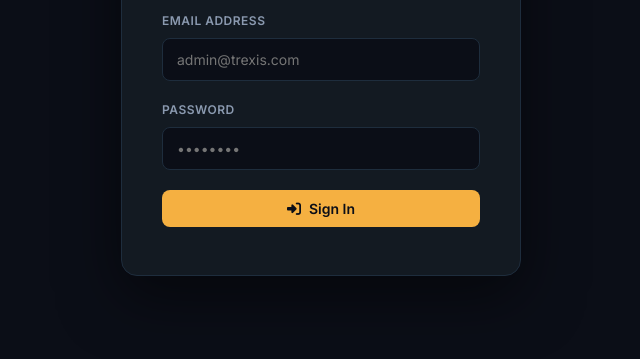
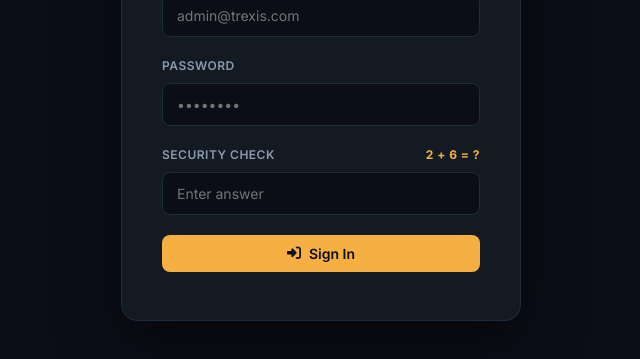
Before and after one commit to CodewithAsif396/JGO0JT320PQL, a website: page secure_admin_panel.html in a window 1280 px wide. Shown: the part 329-688 px from the top of the page, without its empty margins (319-959 px from the left). Drawn offline with nearby package versions, Linux system fonts and the light colour scheme.

Commit message:
Add simple math Captcha to admin login screen to prevent bot logins

```diff
--- a/secure_admin_panel.html
+++ b/secure_admin_panel.html
@@ -428,6 +428,13 @@
     <div class="form-group">
       <label>Password</label>
       <input type="password" id="loginPassword" placeholder="&bull;&bull;&bull;&bull;&bull;&bull;&bull;&bull;" autocomplete="current-password">
+    </div>
+    <div class="form-group">
+      <label style="display:flex; justify-content:space-between;">
+        <span>Security Check</span>
+        <span id="captchaQuestion" style="font-weight:700; color:var(--accent);"></span>
+      </label>
+      <input type="number" id="loginCaptcha" placeholder="Enter answer">
     </div>
     <button class="btn btn-primary btn-full" id="loginBtn" onclick="doLogin()">
       <i class="fa fa-sign-in-alt"></i> Sign In
@@ -1275,9 +1282,15 @@ function closeSidebar() {
 async function doLogin() {
   var email = document.getElementById('loginEmail').value.trim();
   var password = document.getElementById('loginPassword').value;
+  var captcha = document.getElementById('loginCaptcha').value;
   var btn = document.getElementById('loginBtn');
   var alertEl = document.getElementById('loginAlert');
   if (!email || !password) { showAlert(alertEl, 'Please enter email and password.', 'error'); return; }
+  if (parseInt(captcha) !== captchaAnswer) {
+    showAlert(alertEl, 'Incorrect security check answer.', 'error');
+    generateCaptcha();
+    return;
+  }
   btn.disabled = true;
   btn.innerHTML = '<div class="spinner" style="width:18px;height:18px;border-width:2px"></div> Signing In...';
   alertEl.innerHTML = '';
@@ -1295,16 +1308,32 @@ async function doLogin() {
     showApp();
   } catch(e) {
     showAlert(alertEl, e.message, 'error');
+    generateCaptcha();
     btn.disabled = false;
     btn.innerHTML = '<i class="fa fa-sign-in-alt"></i> Sign In';
   }
 }
 
 document.addEventListener('DOMContentLoaded', function() {
+  generateCaptcha();
   document.getElementById('loginPassword').addEventListener('keydown', function(e) {
     if (e.key === 'Enter') doLogin();
   });
+  document.getElementById('loginCaptcha').addEventListener('keydown', function(e) {
+    if (e.key === 'Enter') doLogin();
+  });
 });
+
+let captchaAnswer = 0;
+function generateCaptcha() {
+  var num1 = Math.floor(Math.random() * 10) + 1;
+  var num2 = Math.floor(Math.random() * 10) + 1;
+  captchaAnswer = num1 + num2;
+  var qEl = document.getElementById('captchaQuestion');
+  if (qEl) qEl.textContent = num1 + ' + ' + num2 + ' = ?';
+  var cEl = document.getElementById('loginCaptcha');
+  if (cEl) cEl.value = '';
+}
 
 async function verifyAndShowApp() {
   try {
@@ -1377,6 +1406,7 @@ function doLogout() {
   document.getElementById('loginEmail').value = '';
   document.getElementById('loginPassword').value = '';
   document.getElementById('loginAlert').innerHTML = '';
+  generateCaptcha();
 }
 
 // ==================== API ====================
```
